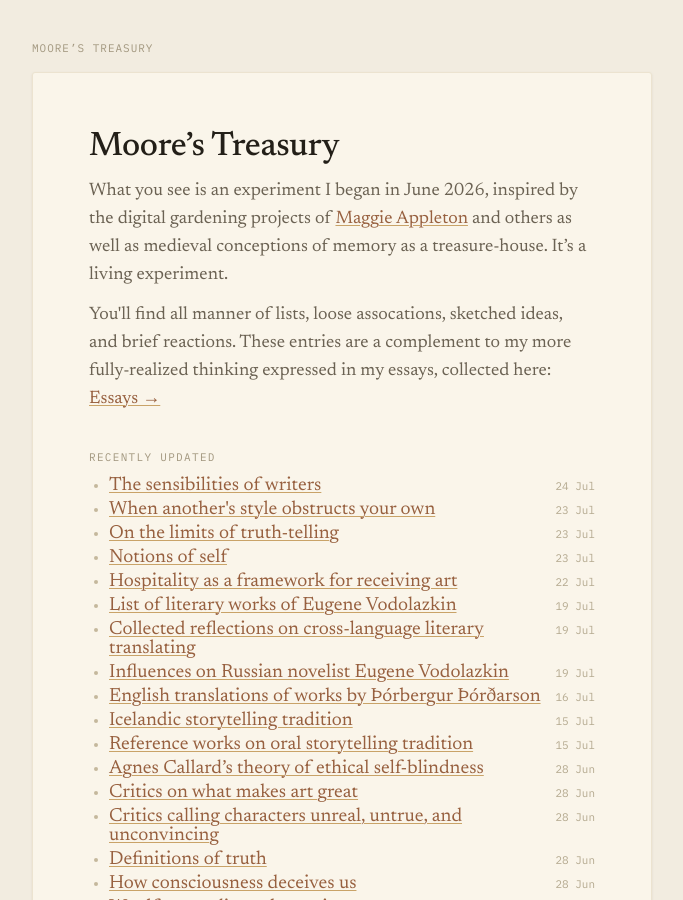
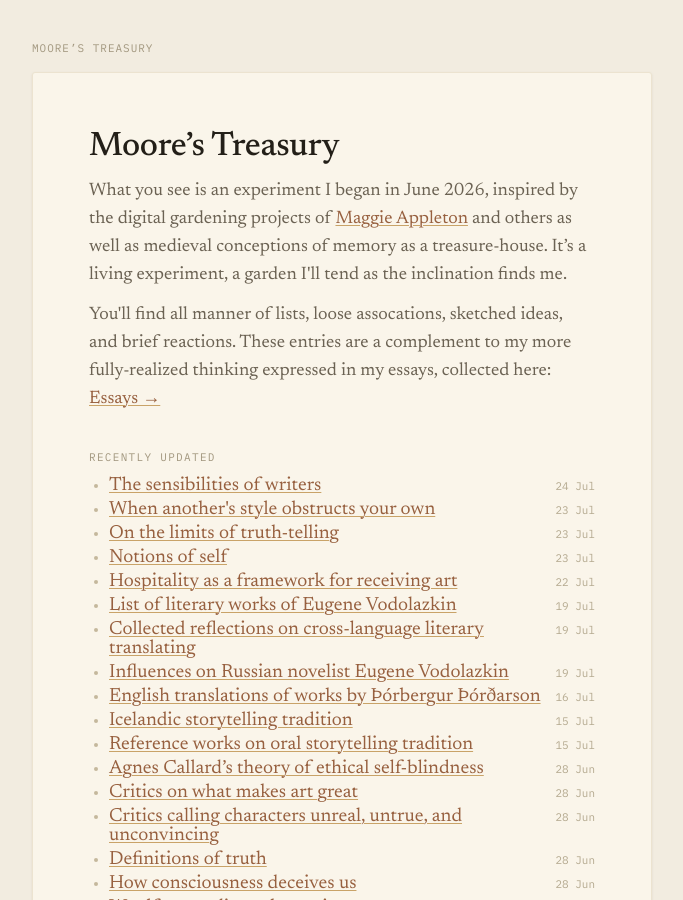
Before and after one commit to lauramoorewrites-del/treasury, a Jekyll site: the page built from index.md, in a window 1280 px wide and 900 px high. Shown: the whole window, without its empty margins (298-981 px from the left). Built offline with Jekyll 4.4.1, drawn with Linux system fonts in a browser that asks for light colours.

Commit message:
Update index.md

```diff
--- a/index.md
+++ b/index.md
@@ -1,7 +1,7 @@
 ---
 layout: home
 title: "Moore’s Treasury"
-intro: What you see is an experiment I began in June 2026, inspired by the digital gardening projects of <a href="https://maggieappleton.com/nontechnical-gardening">Maggie Appleton</a> and others as well as medieval conceptions of memory as a treasure-house. It’s a living experiment.
+intro: What you see is an experiment I began in June 2026, inspired by the digital gardening projects of <a href="https://maggieappleton.com/nontechnical-gardening">Maggie Appleton</a> and others as well as medieval conceptions of memory as a treasure-house. It’s a living experiment, a garden I'll tend as the inclination finds me.
 intro2: "You'll find all manner of lists, loose assocations, sketched ideas, and brief reactions. These entries are a complement to my more fully-realized thinking expressed in my essays, collected here:"
 recent:
   - title: "The sensibilities of writers"
```
